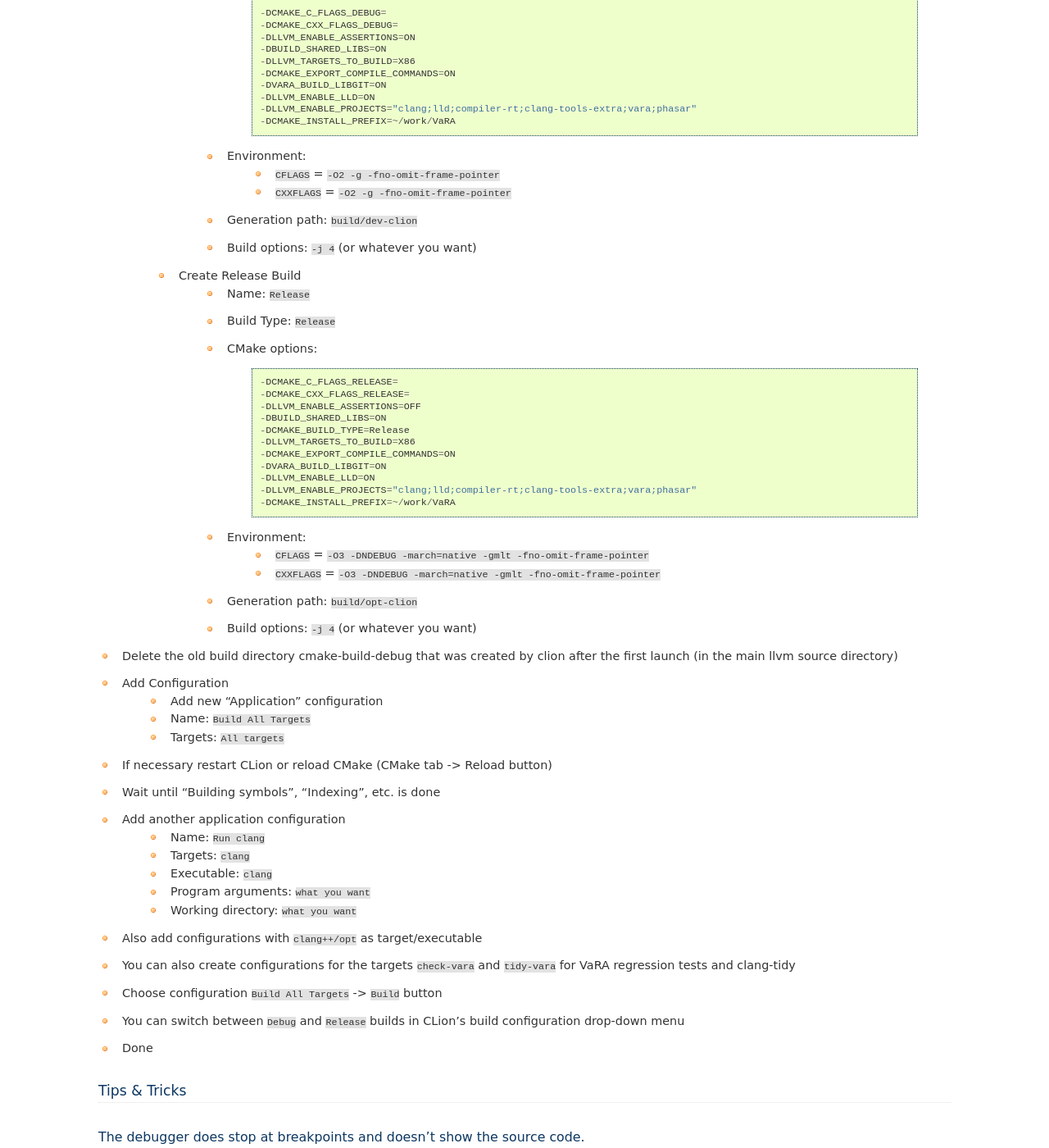
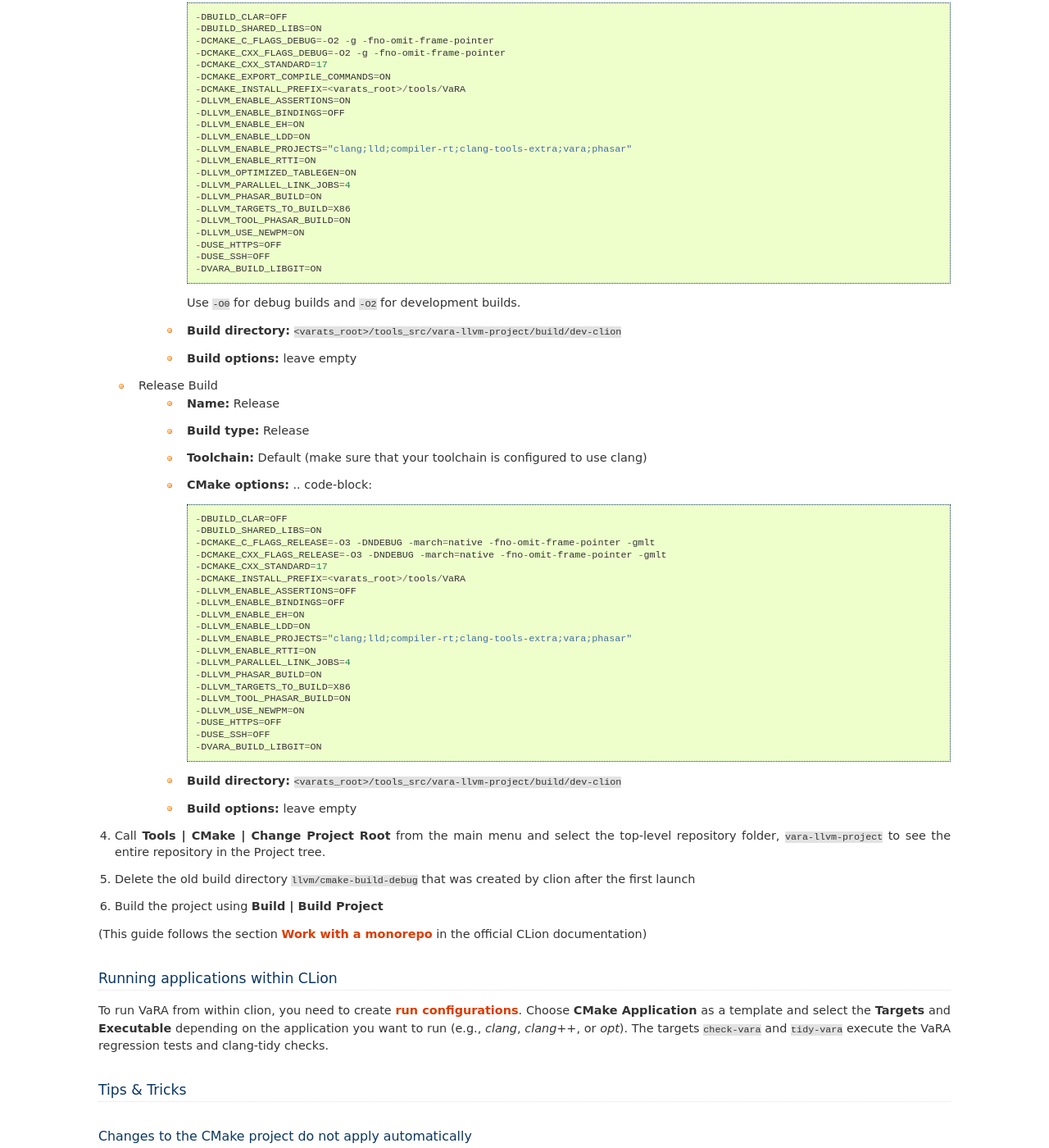
Before and after one commit to se-sic/VaRA-Tool-Suite, a Sphinx documentation site: the page built from docs/source/research_tool_docs/vara/add_setup_infos/clion_setup.rst, in a window 1280 px wide and 1400 px high, scrolled down 523 px. Shown: the whole window at 82% size. Built offline with Sphinx 7.4.7, drawn with Linux system fonts in a browser that asks for light colours; the version number could not be read and is left out; some of the changed text lies outside the part shown.

Commit message:
Updates CLion setup docs (#560)

```diff
--- a/docs/source/research_tool_docs/vara/add_setup_infos/clion_setup.rst
+++ b/docs/source/research_tool_docs/vara/add_setup_infos/clion_setup.rst
@@ -1,83 +1,113 @@
 CLion Setup
 ===========
 
-How-To Setup VaRA/LLVM in CLion
--------------------------------
-- Start CLion
-- "Import Project from Sources"
-- Select main llvm source directory
-- Select "Open existing project" (Important!)
-- File -> Settings -> Build,Execution,Deployment -> CMake
+How to set up VaRA/LLVM in CLion
+--------------------------------
+1. Use ``vara-buildsetup vara -i`` to correctly clone and checkout the VaRa/LLVM repos (cf. :ref:`How to setup VaRA`)
 
-   - Create Debug Build
-      - Name: ``Debug``
-      - Build Type: ``Debug``
-      - CMake options:
-         .. code-block::
+2. Start CLion and from the menu select **File | Open** and point to ``<varats_root>/vara-llvm-project/llvm/CMakeLists.txt``.
+   In the dialog that opens, click **Open as Project**.
 
-            -DCMAKE_C_FLAGS_DEBUG=
-            -DCMAKE_CXX_FLAGS_DEBUG=
-            -DLLVM_ENABLE_ASSERTIONS=ON
-            -DBUILD_SHARED_LIBS=ON
-            -DLLVM_TARGETS_TO_BUILD=X86
-            -DCMAKE_EXPORT_COMPILE_COMMANDS=ON
-            -DVARA_BUILD_LIBGIT=ON
-            -DLLVM_ENABLE_LLD=ON
-            -DLLVM_ENABLE_PROJECTS="clang;lld;compiler-rt;clang-tools-extra;vara;phasar"
-            -DCMAKE_INSTALL_PREFIX=~/work/VaRA
-      - Environment:
-         - ``CFLAGS`` = ``-O2 -g -fno-omit-frame-pointer``
-         - ``CXXFLAGS`` = ``-O2 -g -fno-omit-frame-pointer``
-      - Generation path: ``build/dev-clion``
-      - Build options: ``-j 4`` (or whatever you want)
+3. Go to **Settings/Preferences | Build, Execution, Deployment | CMake** to configure the CMake project.
+   Use the **+** symbol to create a new profile and adjust the settings as follows and confirm with **Ok** once you are done:
 
-   - Create Release Build
-      - Name: ``Release``
-      - Build Type: ``Release``
-      - CMake options:
-         .. code-block::
+   - Debug/Dev build:
+      - **Name:** Debug (or Dev)
+      - **Build type:** Debug
+      - **Toolchain:** Default  (make sure that your toolchain is configured to use clang)
+      - **CMake options:**
+        .. code-block::
 
-            -DCMAKE_C_FLAGS_RELEASE=
-            -DCMAKE_CXX_FLAGS_RELEASE=
-            -DLLVM_ENABLE_ASSERTIONS=OFF
-            -DBUILD_SHARED_LIBS=ON
-            -DCMAKE_BUILD_TYPE=Release
-            -DLLVM_TARGETS_TO_BUILD=X86
-            -DCMAKE_EXPORT_COMPILE_COMMANDS=ON
-            -DVARA_BUILD_LIBGIT=ON
-            -DLLVM_ENABLE_LLD=ON
-            -DLLVM_ENABLE_PROJECTS="clang;lld;compiler-rt;clang-tools-extra;vara;phasar"
-            -DCMAKE_INSTALL_PREFIX=~/work/VaRA
-      - Environment:
-         - ``CFLAGS`` = ``-O3 -DNDEBUG -march=native -gmlt -fno-omit-frame-pointer``
-         - ``CXXFLAGS`` = ``-O3 -DNDEBUG -march=native -gmlt -fno-omit-frame-pointer``
-      - Generation path: ``build/opt-clion``
-      - Build options: ``-j 4`` (or whatever you want)
+           -DBUILD_CLAR=OFF
+           -DBUILD_SHARED_LIBS=ON
+           -DCMAKE_C_FLAGS_DEBUG=-O2 -g -fno-omit-frame-pointer
+           -DCMAKE_CXX_FLAGS_DEBUG=-O2 -g -fno-omit-frame-pointer
+           -DCMAKE_CXX_STANDARD=17
+           -DCMAKE_EXPORT_COMPILE_COMMANDS=ON
+           -DCMAKE_INSTALL_PREFIX=<varats_root>/tools/VaRA
+           -DLLVM_ENABLE_ASSERTIONS=ON
+           -DLLVM_ENABLE_BINDINGS=OFF
+           -DLLVM_ENABLE_EH=ON
+           -DLLVM_ENABLE_LDD=ON
+           -DLLVM_ENABLE_PROJECTS="clang;lld;compiler-rt;clang-tools-extra;vara;phasar"
+           -DLLVM_ENABLE_RTTI=ON
+           -DLLVM_OPTIMIZED_TABLEGEN=ON
+           -DLLVM_PARALLEL_LINK_JOBS=4
+           -DLLVM_PHASAR_BUILD=ON
+           -DLLVM_TARGETS_TO_BUILD=X86
+           -DLLVM_TOOL_PHASAR_BUILD=ON
+           -DLLVM_USE_NEWPM=ON
+           -DUSE_HTTPS=OFF
+           -DUSE_SSH=OFF
+           -DVARA_BUILD_LIBGIT=ON
 
-- Delete the old build directory cmake-build-debug that was created by clion after the first launch (in the main llvm source directory)
-- Add Configuration
-   - Add new "Application" configuration
-   - Name: ``Build All Targets``
-   - Targets: ``All targets``
-- If necessary restart CLion or reload CMake (CMake tab -> Reload button)
-- Wait until "Building symbols", "Indexing", etc. is done
-- Add another application configuration
-   - Name: ``Run clang``
-   - Targets: ``clang``
-   - Executable: ``clang``
-   - Program arguments: ``what you want``
-   - Working directory: ``what you want``
-- Also add configurations with ``clang++/opt`` as target/executable
-- You can also create configurations for the targets ``check-vara`` and ``tidy-vara`` for VaRA regression tests and clang-tidy
-- Choose configuration ``Build All Targets`` -> ``Build`` button
-- You can switch between ``Debug`` and ``Release`` builds in CLion's build configuration drop-down menu
-- Done
+        Use ``-O0`` for debug builds and ``-O2`` for development builds.
+
+      - **Build directory:** ``<varats_root>/tools_src/vara-llvm-project/build/dev-clion``
+      - **Build options:** leave empty
+
+   - Release Build
+      - **Name:** Release
+      - **Build type:** Release
+      - **Toolchain:** Default  (make sure that your toolchain is configured to use clang)
+      - **CMake options:**
+        .. code-block::
+
+           -DBUILD_CLAR=OFF
+           -DBUILD_SHARED_LIBS=ON
+           -DCMAKE_C_FLAGS_RELEASE=-O3 -DNDEBUG -march=native -fno-omit-frame-pointer -gmlt
+           -DCMAKE_CXX_FLAGS_RELEASE=-O3 -DNDEBUG -march=native -fno-omit-frame-pointer -gmlt
+           -DCMAKE_CXX_STANDARD=17
+           -DCMAKE_INSTALL_PREFIX=<varats_root>/tools/VaRA
+           -DLLVM_ENABLE_ASSERTIONS=OFF
+           -DLLVM_ENABLE_BINDINGS=OFF
+           -DLLVM_ENABLE_EH=ON
+           -DLLVM_ENABLE_LDD=ON
+           -DLLVM_ENABLE_PROJECTS="clang;lld;compiler-rt;clang-tools-extra;vara;phasar"
+           -DLLVM_ENABLE_RTTI=ON
+           -DLLVM_PARALLEL_LINK_JOBS=4
+           -DLLVM_PHASAR_BUILD=ON
+           -DLLVM_TARGETS_TO_BUILD=X86
+           -DLLVM_TOOL_PHASAR_BUILD=ON
+           -DLLVM_USE_NEWPM=ON
+           -DUSE_HTTPS=OFF
+           -DUSE_SSH=OFF
+           -DVARA_BUILD_LIBGIT=ON
+
+      - **Build directory:** ``<varats_root>/tools_src/vara-llvm-project/build/dev-clion``
+      - **Build options:** leave empty
+
+4. Call **Tools | CMake | Change Project Root** from the main menu and select the top-level repository folder, ``vara-llvm-project`` to see the entire repository in the Project tree.
+
+5. Delete the old build directory ``llvm/cmake-build-debug`` that was created by clion after the first launch
+
+6. Build the project using **Build | Build Project**
+
+(This guide follows the section `Work with a monorepo <https://www.jetbrains.com/help/clion/creating-new-project-from-scratch.html#monorepos>`_ in the official CLion documentation)
+
+
+Running applications within CLion
+---------------------------------
+
+To run VaRA from within clion, you need to create `run configurations <https://www.jetbrains.com/help/clion/run-debug-configuration.html#createExplicitly>`_.
+Choose **CMake Application** as a template and select the **Targets** and **Executable** depending on the application you want to run (e.g., `clang`, `clang++`, or `opt`).
+The targets ``check-vara`` and ``tidy-vara`` execute the VaRA regression tests and clang-tidy checks.
 
 
 Tips & Tricks
 -------------
 
+Changes to the CMake project do not apply automatically
+#######################################################
+
+You can manually reload the CMake project via the reload button in the CMake tab.
+
+Code completion or highlighting does not work
+#############################################
+
+Wait until `Building symbols`, `Indexing`, etc. is done or reload the CMake project.
+
 The debugger does stop at breakpoints and doesn't show the source code.
 #######################################################################
 
-This is most likely because the build does not include debugging symbols. Check if you have selected the ``Debug`` configuration for the build. If it doesn't work even if you used the debug configuration, the problem might disappear if you delete the build directory (e.g. ``build/dev-clion``), restart CLion and rebuild.
+This is most likely because the build does not include debugging symbols. Check if you have selected the ``Debug`` configuration for the build. If it doesn't work even if you used the debug configuration, the problem might disappear if you clean the build directory (e.g., **Build | Clean**) and reload the CMake project.
```
